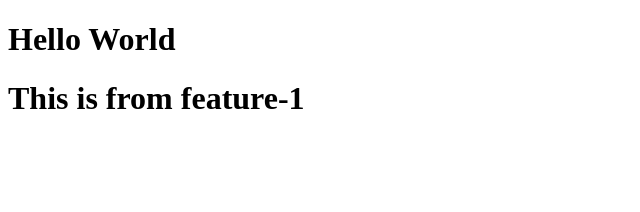
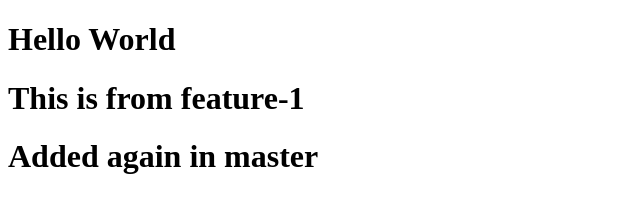
Before and after one commit to Abhinav-Gugulothu/git-three, a plain HTML site: page index.html in a window 1280 px wide. Shown: the whole page, without its empty margins (0-640 px from the left). Drawn offline with Linux system fonts and the light colour scheme.

Commit message:
Update index.html

```diff
--- a/index.html
+++ b/index.html
@@ -8,5 +8,6 @@
 <body>
     <h1>Hello World</h1>
     <h1>This is from feature-1</h1>
+    <h1>Added again in master</h1>
 </body>
 </html>
```
